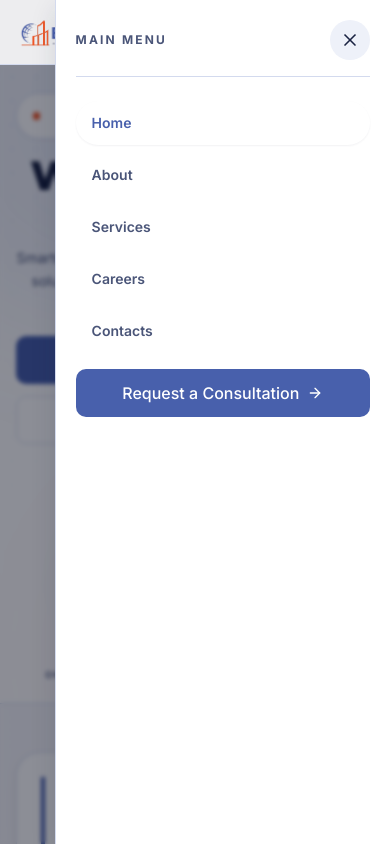
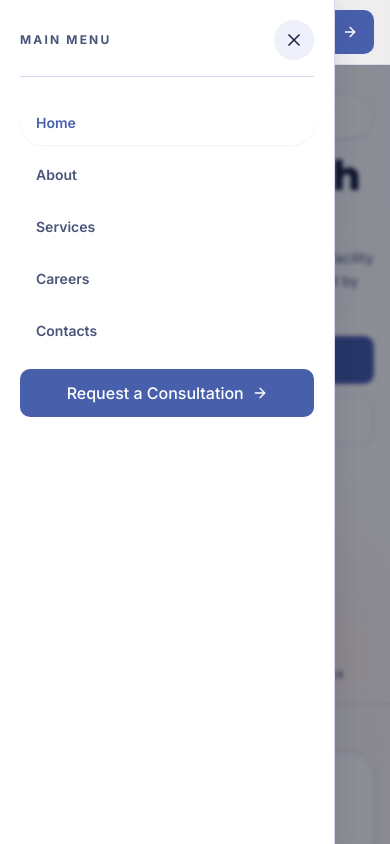
Before and after one commit to isturiscedrick/EQISI, a React (Vite) app in the folder vite-react-template/: page / in a window 390 px wide. Both pictures are taken after a click on the button "Open menu". Shown: the top 844 px of the page. Built offline with nearby package versions, Linux system fonts and the light colour scheme.

Commit message:
Move mobile navigation drawer to left side

```diff
--- a/vite-react-template/src/components/layout/Header.tsx
+++ b/vite-react-template/src/components/layout/Header.tsx
@@ -24,7 +24,7 @@ export function Header() {
 
     const menuAnimation = animate(nav, {
       opacity: [0, 1],
-      translateX: [24, 0],
+      translateX: [-24, 0],
       duration: 240,
       ease: 'out(3)',
     })
@@ -98,10 +98,6 @@ export function Header() {
             scrolled ? 'h-14' : 'h-16',
           )}
         >
-          <Link to="/" viewTransition aria-label={`${siteConfig.name} home`} className="shrink-0 rounded-md">
-            <Logo className={cn('transition-all duration-200', scrolled ? 'h-9' : 'h-11')} />
-          </Link>
-
           <button
             ref={toggleRef}
             type="button"
@@ -109,10 +105,14 @@ export function Header() {
             aria-controls={menuId}
             aria-label={open ? 'Close menu' : 'Open menu'}
             onClick={() => setOpen((value) => !value)}
-            className="ml-auto inline-flex size-11 items-center justify-center rounded-md transition-colors hover:bg-surface-muted md:hidden"
+            className="mr-2 inline-flex size-11 items-center justify-center rounded-md transition-colors hover:bg-surface-muted md:hidden"
           >
             {open ? <X aria-hidden="true" className="size-5" /> : <Menu aria-hidden="true" className="size-5" />}
           </button>
+
+          <Link to="/" viewTransition aria-label={`${siteConfig.name} home`} className="shrink-0 rounded-md">
+            <Logo className={cn('transition-all duration-200', scrolled ? 'h-9' : 'h-11')} />
+          </Link>
 
           <nav
             ref={navRef}
@@ -120,7 +120,7 @@ export function Header() {
             aria-label="Main"
             className={cn(
               open ? 'flex' : 'hidden',
-              'fixed inset-y-0 right-0 left-auto z-50 h-dvh w-[min(86vw,360px)] flex-col gap-2 overflow-y-auto border-l border-border bg-canvas px-5 pb-6 pt-5 shadow-elevated md:static md:z-auto md:h-auto md:w-auto md:overflow-visible md:border-0 md:p-1',
+              'fixed inset-y-0 left-0 right-auto z-50 h-dvh w-[min(86vw,360px)] flex-col gap-2 overflow-y-auto border-r border-border bg-canvas px-5 pb-6 pt-5 shadow-elevated md:static md:z-auto md:h-auto md:w-auto md:overflow-visible md:border-0 md:p-1',
               'md:flex md:flex-row md:items-center md:gap-1 md:rounded-full md:border md:border-border/70 md:bg-surface-muted/75 md:px-2 md:py-1 md:shadow-none',
             )}
           >
```
